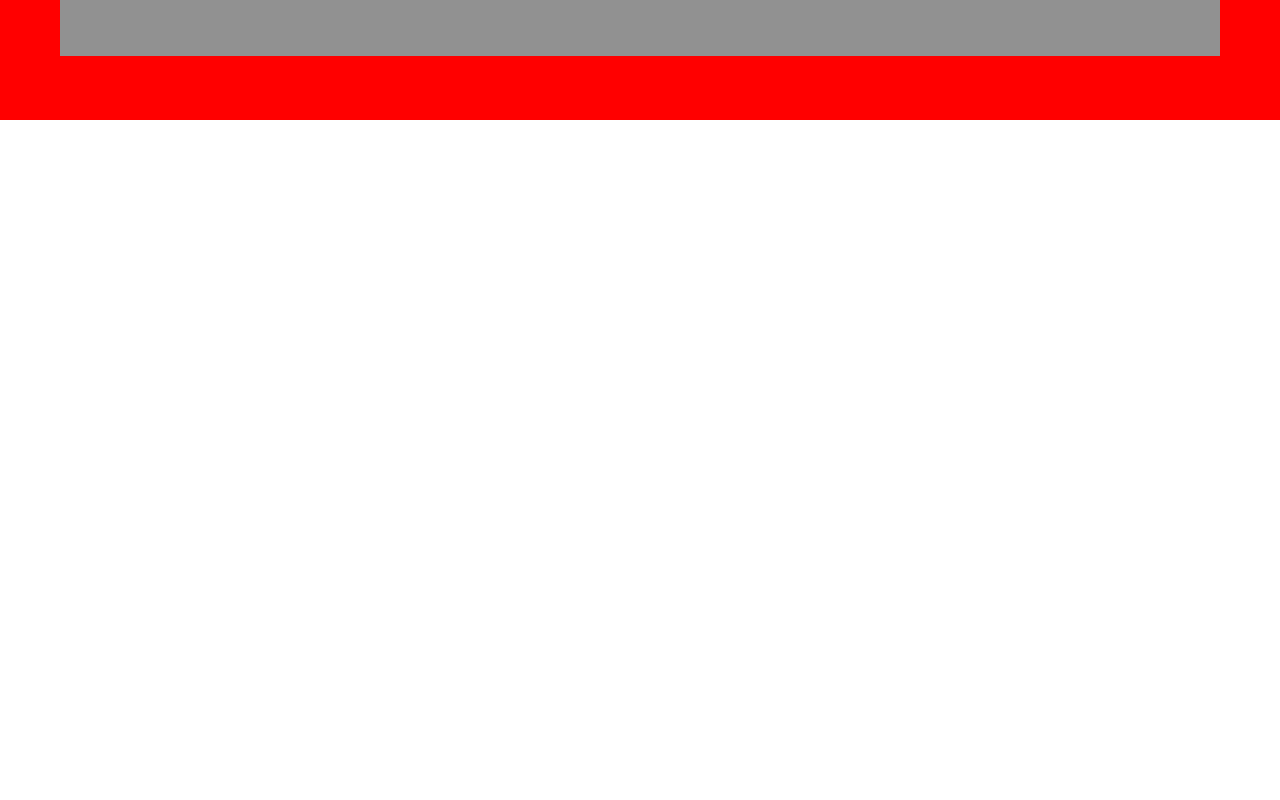
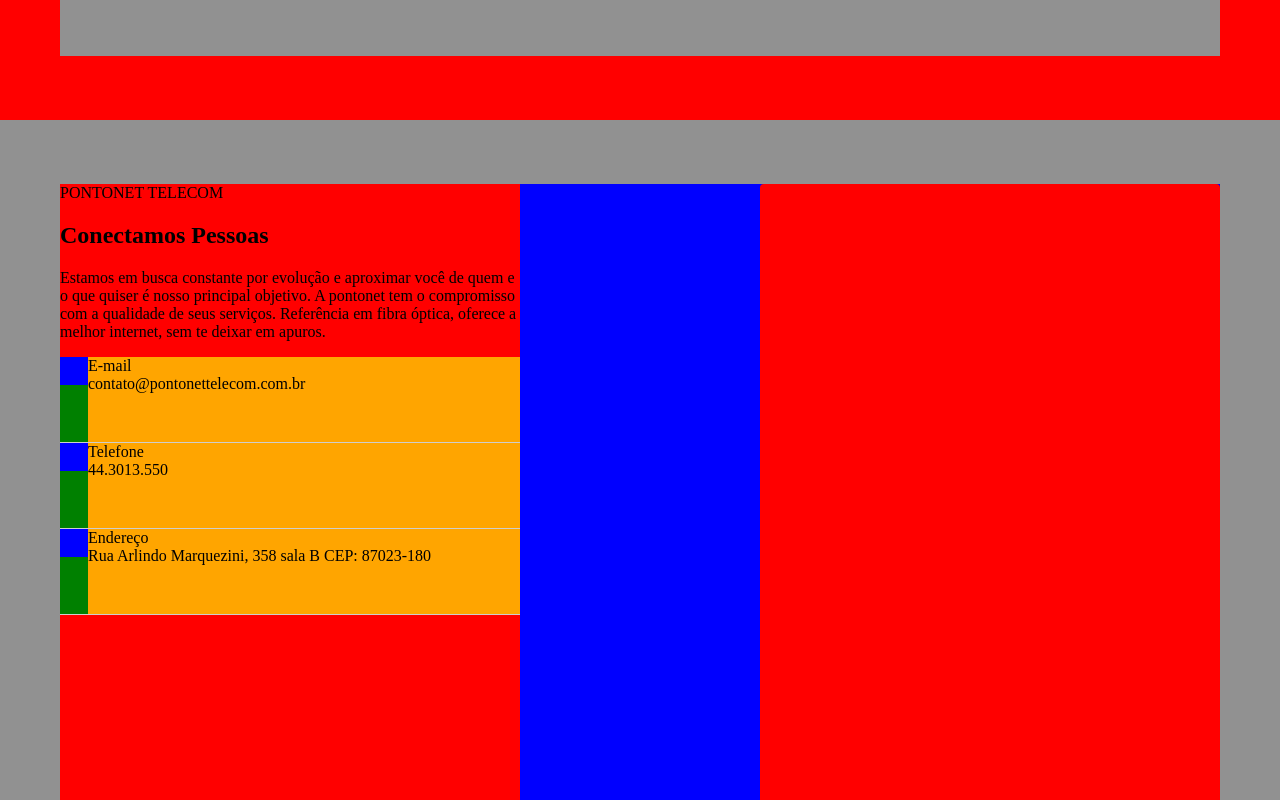
Before and after one commit to guilherme-a-pinheiro/ponto-net-vercel, a Next.js app: page / in a window 1280 px wide. Shown: the part 3780-4580 px from the top of the page. Before the commit the page ends 3900 px from the top, so only its background shows below. Built offline with nearby package versions, Linux system fonts and the light colour scheme.

Commit message:
contato feito

```diff
--- /dev/null
+++ b/components/contato/index.js
@@ -0,0 +1,47 @@
+import React from 'react'
+import * as S from './styles'
+import Image from 'next/image'
+
+export default function Contato() {
+  return (
+    <>
+    <S.Main>
+      <S.Content>
+        <S.Left>
+          <div>PONTONET TELECOM</div>
+          <h2>Conectamos Pessoas</h2>
+          <p>Estamos em busca constante por evolução e aproximar você de quem e o que quiser é nosso principal objetivo. A pontonet tem o compromisso com a qualidade de seus serviços. Referência em fibra óptica, oferece a melhor internet, sem te deixar em apuros.</p>
+          <S.Item>
+            <S.ContainerItem>
+              <S.ImgItem />
+            </S.ContainerItem>
+              <div>
+                <div>E-mail</div>
+                <div>contato@pontonettelecom.com.br</div>
+              </div>
+          </S.Item>
+          <S.Item>
+            <S.ContainerItem>
+              <S.ImgItem />
+            </S.ContainerItem>
+              <div>
+                <div>Telefone</div>
+                <div>44.3013.550</div>
+              </div>
+          </S.Item>
+          <S.Item>
+            <S.ContainerItem>
+              <S.ImgItem />
+            </S.ContainerItem>
+              <div>
+                <div>Endereço</div>
+                <div>Rua Arlindo Marquezini, 358 sala B CEP: 87023-180</div>
+              </div>
+          </S.Item>
+        </S.Left>
+        <S.Right />
+      </S.Content>
+    </S.Main>
+    </>
+  )
+}
--- /dev/null
+++ b/components/contato/styles.js
@@ -0,0 +1,54 @@
+import { styled } from '@stitches/react';
+
+export const Main = styled('div', {
+  width: '100%',
+  height: '100vh',
+  backgroundColor: '#919191',
+  padding: '64px 0px',
+  display: 'flex',
+})
+
+export const Content = styled('div', {
+  width: '100%',
+  height: '100%',
+  margin: '0px 60px',
+  backgroundColor: 'blue',
+  display: 'flex',
+  justifyContent: 'space-between'
+})
+
+export const Left = styled('div', {
+  width: '460px',
+  height: '100%',
+  backgroundColor: 'red'
+})
+
+export const Right = styled('div', {
+  width: '460px',
+  height: '100%',
+  backgroundColor: 'red',
+  borderRadius: '4px',
+  display: 'flex',
+  justifyContent: 'center'
+})
+
+export const Item = styled('div', {
+  width: '100%',
+  height: '85px',
+  backgroundColor: 'orange',
+  display: 'flex',
+  borderBottom: '1px solid #CECECE'
+})
+
+export const ImgItem = styled('div', {
+  height: '28px',
+  width: '28px',
+  backgroundColor: 'blue',
+})
+
+export const ContainerItem = styled('div', {
+  height: '100%',
+  width: '28px',
+  backgroundColor: 'green',
+  display: 'flex'
+})
--- a/pages/index.js
+++ b/pages/index.js
@@ -7,6 +7,7 @@
 import Infos from '../components/infos'
 import Qualidades from '../components/qualidades'
 import NossosClientes from '../components/nossosclientes'
+import Contato from '../components/contato'
 
 export default function Home() {
   return (
@@ -23,6 +24,7 @@
         <Infos />
         <Qualidades />
         <NossosClientes />
+        <Contato />
       </main>
     </>
   )
```
